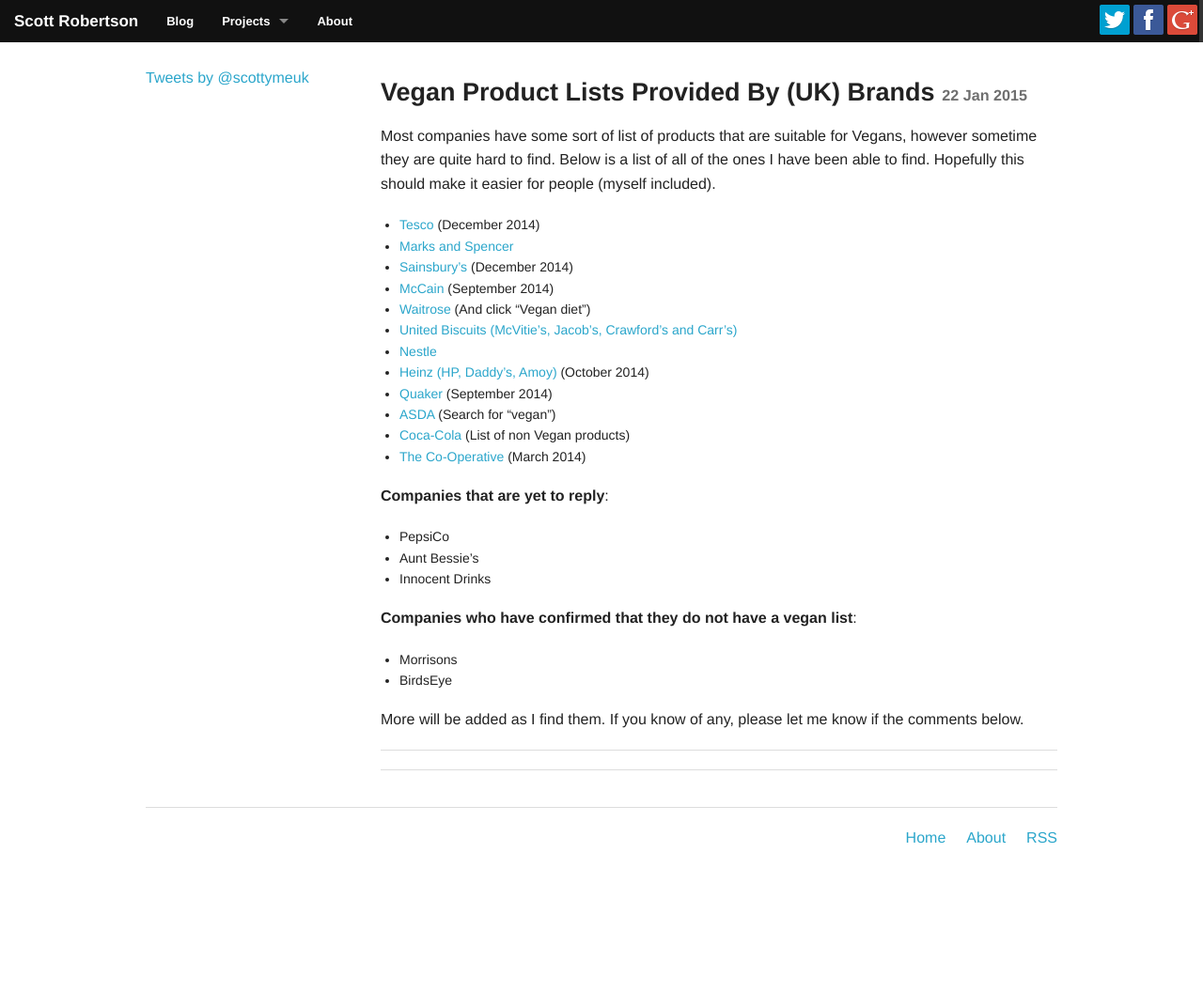
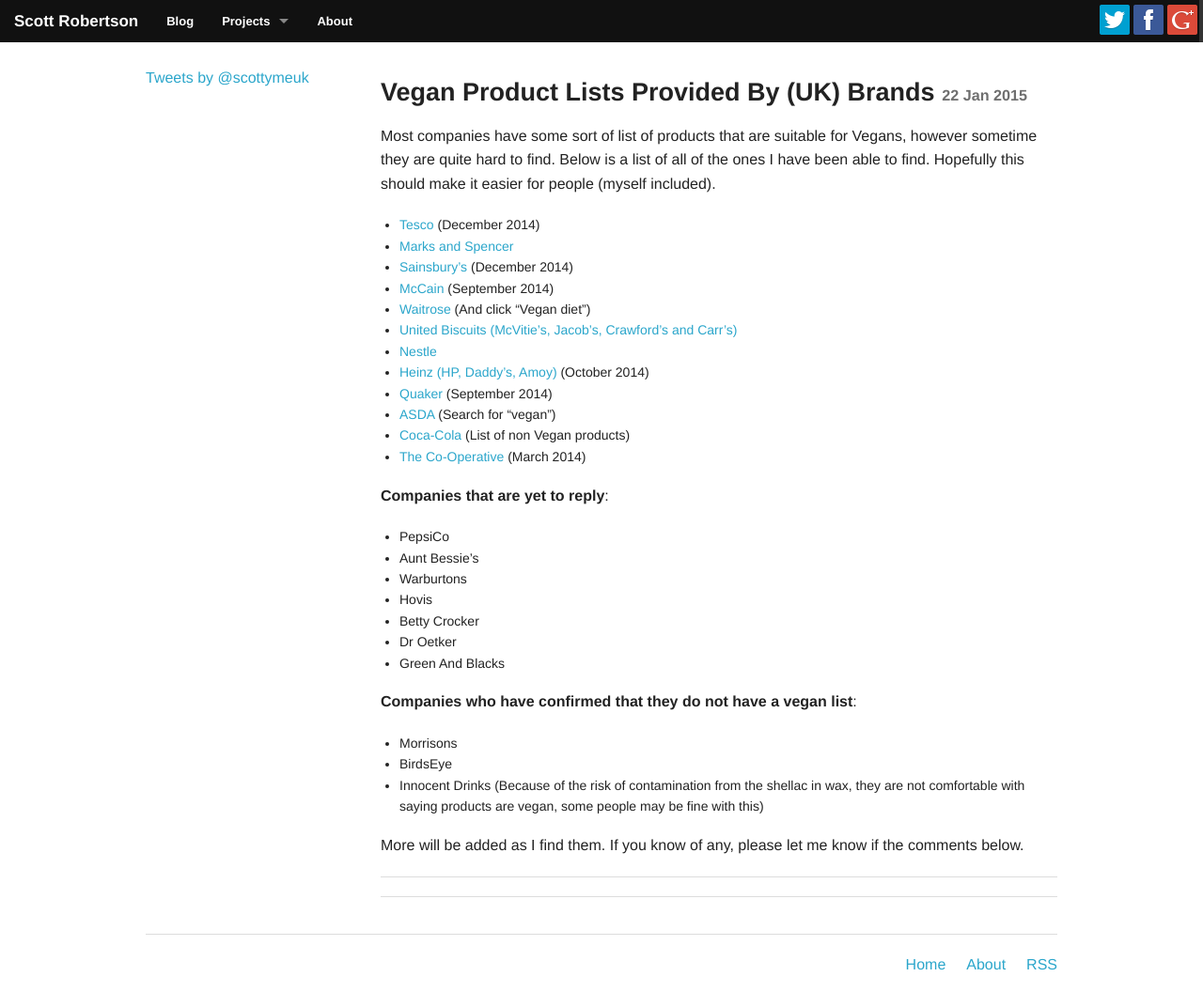
Before and after one commit to scottrobertson/scottrobertson.me, a Jekyll site: the page built from _posts/2015-01-22-uk-brands-vegan-lists.markdown, in a window 1280 px wide. Shown: the whole page at 94% size. Built offline with Jekyll 4.4.1, drawn with Linux system fonts in a browser that asks for light colours; nearby versions of some CDN libraries; Markdown is read by kramdown in place of the engine named in the settings; comment, search, counter and statistics services are not loaded; before the commit the page ends 922 px from its top, so only the background shows below that.

Commit message:
Update 2015-01-22-uk-brands-vegan-lists.markdown

```diff
--- a/_posts/2015-01-22-uk-brands-vegan-lists.markdown
+++ b/_posts/2015-01-22-uk-brands-vegan-lists.markdown
@@ -24,11 +24,16 @@
 
 - PepsiCo
 - Aunt Bessie's
-- Innocent Drinks
+- Warburtons
+- Hovis
+- Betty Crocker
+- Dr Oetker
+- Green And Blacks
 
 **Companies who have confirmed that they do not have a vegan list**:
 
  - Morrisons
  - BirdsEye
+ - Innocent Drinks (Because of the risk of contamination from the shellac in wax, they are not comfortable with saying products are vegan, some people may be fine with this)
 
 More will be added as I find them. If you know of any, please let me know if the comments below.
```
